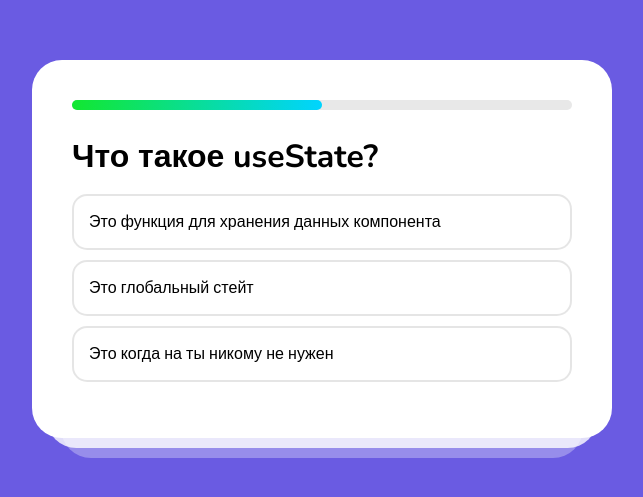
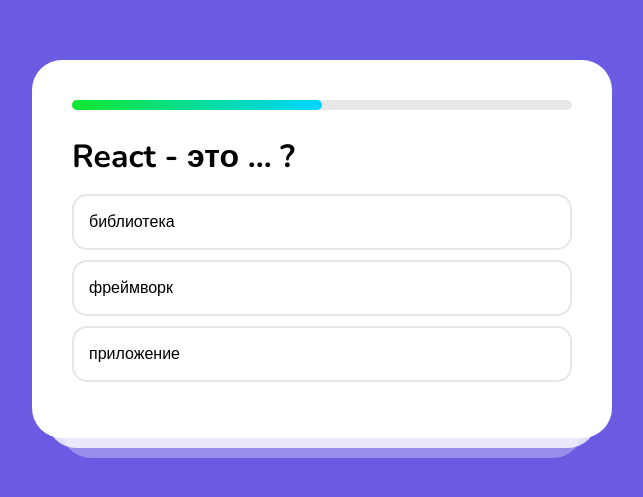
Before and after one commit to codeedocc/quizGame, a React (Create React App) app: page / in a window 1280 px wide. Shown: the part 151-648 px from the top of the page, without its empty margins (318-961 px from the left). Built offline with nearby package versions, Linux system fonts and the light colour scheme.

Commit message:
added dynamic data for Game

```diff
--- a/src/components/Game.tsx
+++ b/src/components/Game.tsx
@@ -2,21 +2,23 @@
 import { useActions } from '../hooks/actions'
 import { useAppSelector } from '../hooks/redux'
 import '../index.scss'
+import { questions } from './data'
 
 function Game() {
   const { setStep } = useActions()
   const { step } = useAppSelector((state) => state.quiz)
+  const question = questions[step]
 
   return (
     <>
       <div className="progress">
         <div style={{ width: '50%' }} className="progress__inner"></div>
       </div>
-      <h1>Что такое useState?</h1>
+      <h1>{question.title}</h1>
       <ul>
-        <li>Это функция для хранения данных компонента</li>
-        <li>Это глобальный стейт</li>
-        <li>Это когда на ты никому не нужен</li>
+        {question.variants.map((text) => (
+          <li key={text}>{text}</li>
+        ))}
       </ul>
     </>
   )
```
